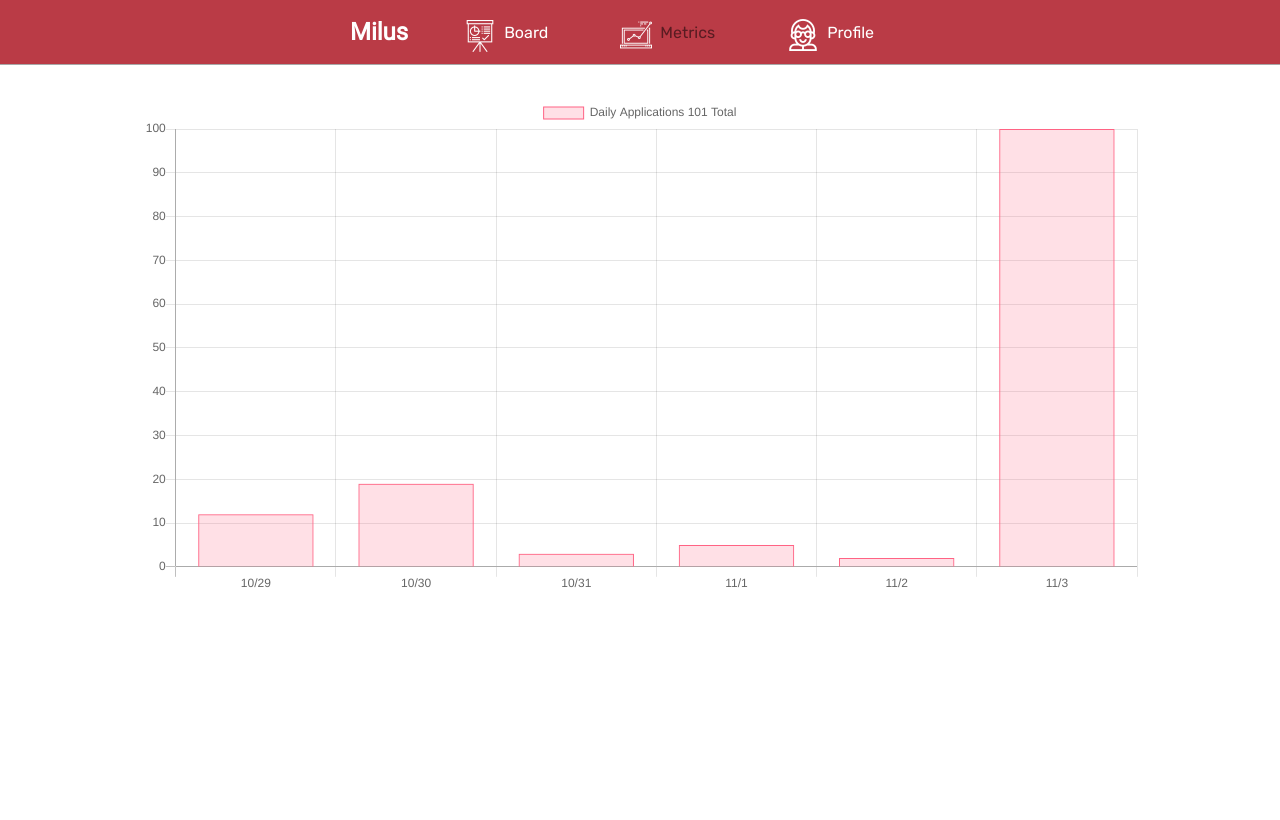
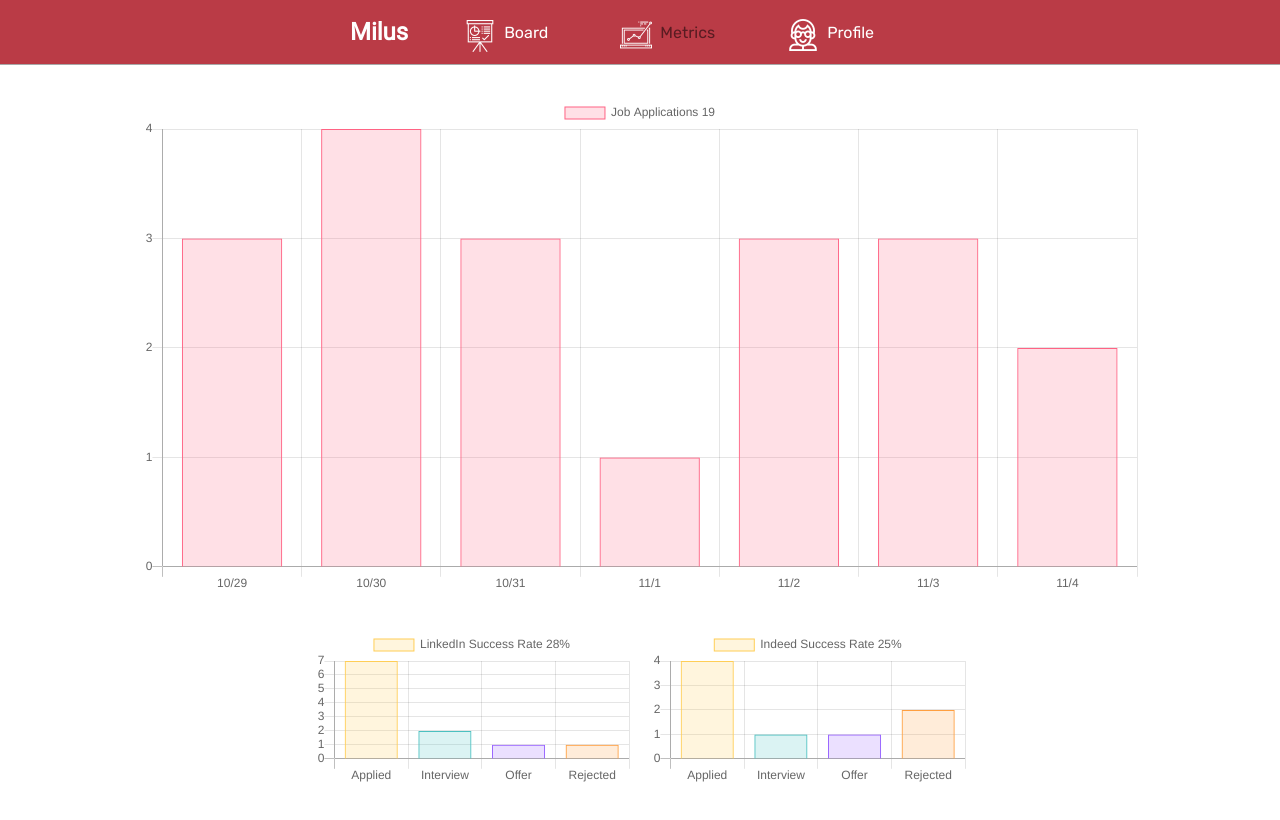
Before and after one commit to liamortiz/milus, a React (Create React App) app: page /metrics in a window 1280 px wide. Built offline with nearby package versions, Linux system fonts and the light colour scheme.

Commit message:
Added sample data

```diff
--- a/src/components/Metrics/MetricsContainer.jsx
+++ b/src/components/Metrics/MetricsContainer.jsx
@@ -1,14 +1,58 @@
-import React, { useEffect } from 'react'
+import React from 'react'
 import { Bar } from 'react-chartjs-2';
-import { useRecoilValue } from 'recoil';
-import { defaultJobCards } from '../../atoms';
+import SourceChart from './SourceChart';
+
+/* Using temporary data */
+
+const applications =  [
+  {date: '10/29', source: 'LinkedIn', status: 'applied'},
+  {date: '10/29', source: 'LinkedIn', status: 'applied'},
+  {date: '10/29', source: 'LinkedIn', status: 'applied'},
+  {date: '10/30', source: 'LinkedIn', status: 'applied'},
+  {date: '10/30', source: 'LinkedIn', status: 'applied'},
+  {date: '10/30', source: 'LinkedIn', status: 'applied'},
+  {date: '10/30', source: 'LinkedIn', status: 'applied'},
+
+  {date: '10/31', source: 'LinkedIn', status: 'interview'},
+  {date: '10/31', source: 'LinkedIn', status: 'interview'},
+
+  {date: '10/31', source: 'LinkedIn', status: 'offer'},
+  {date: '11/1', source: 'LinkedIn', status: 'rejected'},
+
+
+  {date: '11/2', source: 'Indeed', status: 'applied'},
+  {date: '11/2', source: 'Indeed', status: 'applied'},
+  {date: '11/2', source: 'Indeed', status: 'applied'},
+  {date: '11/3', source: 'Indeed', status: 'applied'},
+  {date: '11/3', source: 'Indeed', status: 'interview'},
+  {date: '11/3', source: 'Indeed', status: 'offer'},
+  {date: '11/4', source: 'Indeed', status: 'rejected'},
+  {date: '11/4', source: 'Indeed', status: 'rejected'}
+];
+
+const parsedJobs = (() => {
+  const hash = {};
+  applications.forEach(app => {
+    hash[app.date] = hash[app.date] ? hash[app.date] + 1 : 1;
+  })
+  return hash;
+})();
+
+
+function getUniqueJobSources() {
+  return new Set(applications.map(app => app.source));
+}
+
+function getTotalApplications() {
+  return Object.values(parsedJobs).reduce((a, b) => a + b);
+}
 
 const data = {
-  labels: ['10/29', '10/30', '10/31', '11/1', '11/2', '11/3'],
+  labels: Object.keys(parsedJobs),
   datasets: [
     {
-      label: `Daily Applications ${101} Total`,
-      data: [12, 19, 3, 5, 2, 100],
+      label: `Job Applications ${getTotalApplications()}`,
+      data: Object.values(parsedJobs),
       backgroundColor: 'rgba(255, 99, 132, 0.2)',
       borderColor: 'rgba(255, 99, 132, 1)',
       borderWidth: 1,
@@ -22,6 +66,7 @@ const options = {
       {
         ticks: {
           beginAtZero: true,
+          stepSize: 1
         },
       },
     ],
@@ -29,14 +74,18 @@ const options = {
 }
 
 const MetricsContainer = () => {
-  const jobCards = useRecoilValue(defaultJobCards);
-  useEffect(() => {
-    console.log(jobCards);
-  }, [jobCards])
-
   return (
     <div id="metrics-container">
-      <Bar data={data} options={options} />
+      <div id="main-chart">
+        <Bar data={data} options={options} />
+      </div>
+      <div className="source-chart-container">
+        {
+          [...getUniqueJobSources().values()].map(source =>
+            <SourceChart key={source} source={source} applications={applications}/>
+            )
+        }
+      </div>
     </div>
   )
 }
--- /dev/null
+++ b/src/components/Metrics/SourceChart.jsx
@@ -0,0 +1,62 @@
+import React from 'react';
+import { Bar } from 'react-chartjs-2';
+
+const SourceChart = ({ source, applications }) => {
+
+    const parsedData = (() => {
+        const hash = {[source]: {applied:0, interview:0, offer:0, rejected:0}};
+        applications.forEach(app => {
+            if (app.source === source) {
+                hash[source][app.status] += 1;
+            }
+        })
+        return Object.values(hash[source]);
+    })();
+
+    const getSuccessRate = () => {
+        const totalApplied = parsedData[0];
+        const totalInterviews = parsedData[1];
+        return Math.floor((totalInterviews / totalApplied) * 100);
+    }
+
+    const options = {
+        scales: {
+          yAxes: [
+            {
+              ticks: {
+                beginAtZero: true,
+                stepSize: 1
+              },
+            },
+          ],
+        },
+    }
+    const data = {
+        labels: ['Applied', 'Interview', 'Offer', 'Rejected'],
+        datasets: [
+          {
+            label: `${source} Success Rate ${getSuccessRate()}%`,
+            data: parsedData,
+            backgroundColor: [
+                'rgba(255, 206, 86, 0.2)',
+                'rgba(75, 192, 192, 0.2)',
+                'rgba(153, 102, 255, 0.2)',
+                'rgba(255, 159, 64, 0.2)'
+            ],
+            borderColor: [
+                'rgba(255, 206, 86, 1)',
+                'rgba(75, 192, 192, 1)',
+                'rgba(153, 102, 255, 1)',
+                'rgba(255, 159, 64, 1)'
+            ],
+            borderWidth: 1,
+          },
+        ],
+    }
+    return (
+        <div className="source-chart">
+            <Bar data={data} options={options}/>
+        </div>
+    )
+}
+export default SourceChart;
--- a/src/styles/metrics.scss
+++ b/src/styles/metrics.scss
@@ -3,3 +3,20 @@
     max-width: 1000px;
     margin: 2em auto;
 }
+
+#main-chart {
+}
+
+.source-chart-container {
+    margin-top: 2em;
+    display: flex;
+    justify-content: center;
+    flex-wrap: wrap;
+    flex-direction: row;
+}
+
+.source-chart {
+    width: 20em;
+    display: inline-block;
+    margin: 0 .5em;
+}
```
